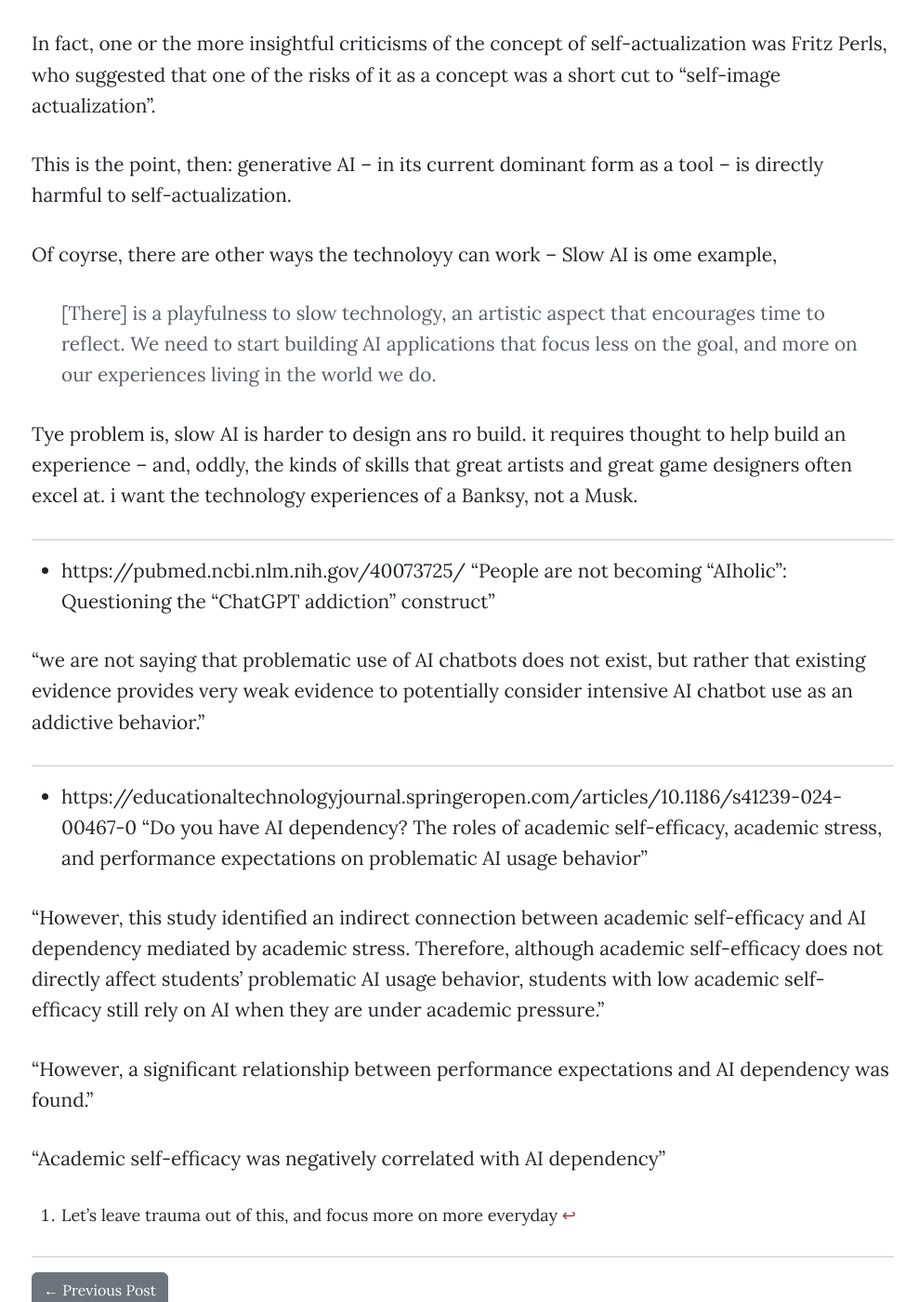
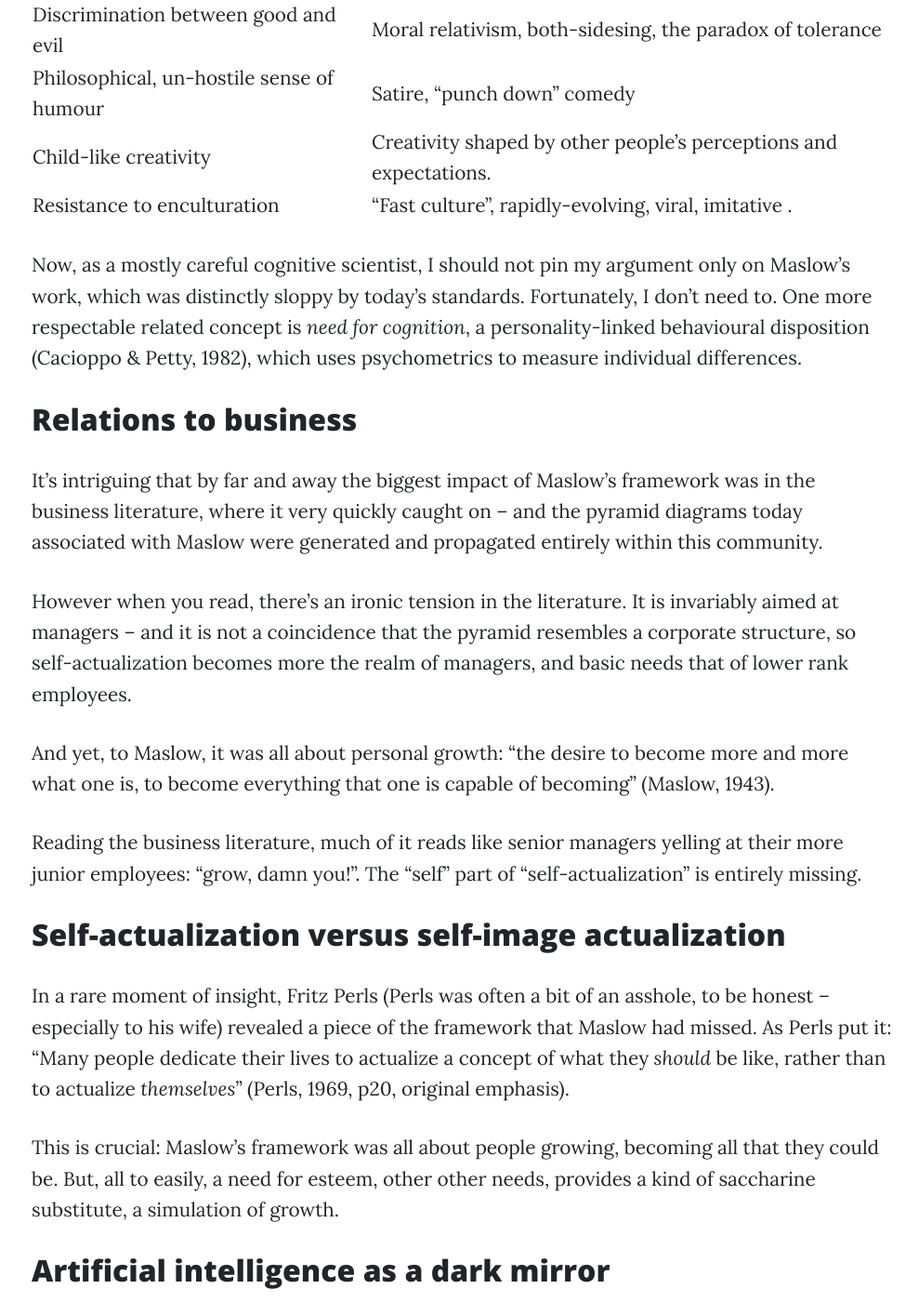
Before and after one commit to morungos/morungos.github.io, a Jekyll site: the page built from _posts/2025-08-22-super-size-my-brain.md, in a window 1280 px wide and 1400 px high, scrolled down 1877 px. Shown: the whole window at 93% size, without its empty margins (142-1131 px from the left). Built offline with Jekyll 4.4.1, drawn with Linux system fonts in a browser that asks for light colours; our own code applies the rules of GitHub Pages for plain Markdown files; some of the changed text lies outside the part shown.

Commit message:
lots of rough work

```diff
--- a/_posts/2025-08-22-super-size-my-brain.md
+++ b/_posts/2025-08-22-super-size-my-brain.md
@@ -19,78 +19,149 @@ processes and stimuli?[^trauma]
 [^trauma]: Let's leave trauma out of this, and focus more on more everyday
 experiences.
 
+One way to think about this is through the framework of Abraham Maslow, and
+especially his "hierarchy of needs", today usually depicted as a pyramid
+(although Maslow never depicted it that way). At the bottom are the basic needs,
+and only once those are being met are we able to explore higher ones. At the top
+was "self-actualization".
 
+Maslow studied a fair number of "self-actualizers" (ranging from Einstein to
+Harriet Tubman), to find out what they had in common, and what marked them apart
+from the rest of us. All in all, he found about fifteen common behaviours,
+summarised in the table below.
 
-Next, addiction. THere certainly is evidence that a kind of addiction to large
-language models both exists and [can be
-measured](https://www.sciencedirect.com/science/article/abs/pii/S0268401225000209).
+It's worth noting here that I'm talking about Maslow's original
+(semi-)qualitative work, not the abuses of his description that came later,
+especially in the popularization of his framework within the business community.
 
-One way to think about this is through tye work of Abraham Maslow, and especially
-his "hierarch of needs", usually shown as a pyramid (although Maslow never depicted
-it that way). At the bottom are the basic needs, and only once those are being met
-are we able to explore higher ones. Originally at the top was "self actualization".
+| Maslow's self-actualization               | Naive generative AI                                                   |
+| ----------------------------------------- | --------------------------------------------------------------------- |
+| Efficient perception of reality           | Increasing distortion of reality, recursive environment drift[^Ruane] |
+| Acceptance of self, others, and nature    | Perceptions of guilt, shame, anxiety                                  |
+| Spontaneity, simplicity, naturalness      | Greater salience of social norms                                      |
+| Goal centered, long-term mission in life  | Satisficing, local optimization                                       |
+| Accepting solitude without discomfort     | Constant need for social interaction                                  |
+| Autonomy and independence                 | Increasing dependency on the perceptions of others                    |
+| Continued freshness of appreciation       | Digital amnesia[^Deckker]                                             |
+| Mystic (flow) experiences, awe            | Diminishing cognitive control and attention regulation[^Deckker]      |
+| Gemeinschaftsgegühl (community feeling)   | Loss of community boundaries and identities, individualization        |
+| Profound interpersonal relations          | Wider but shallower social networks                                   |
+| Democratic character; humility, justice   | Halo effects, judgements are shaped by overall perceptions            |
+| Discrimination between good and evil      | Moral relativism, both-sidesing, the paradox of tolerance             |
+| Philosophical, un-hostile sense of humour | Satire, "punch down" comedy                                           |
+| Child-like creativity                     | Creativity shaped by other people's perceptions and expectations.     |
+| Resistance to enculturation               | "Fast culture", rapidly-evolving, viral, imitative              .     |
 
-Maslow interviewed a fair number of "selr-actualizers", to find out ehat they had in common,
-and what marked them apart from the rest of us. All in all, he found about fourteen
-common behaviours.
+Now, as a mostly careful cognitive scientist, I should not pin my argument only
+on Maslow's work, which was distinctly sloppy by today's standards. Fortunately,
+I don't need to. One more respectable related concept is *need for cognition*, a
+personality-linked behavioural disposition (Cacioppo & Petty, 1982), which uses
+psychometrics to measure individual differences.
 
-1. Efficient perception of reality
-2. Acceptance of Self, Others and Nature
-3. Spontaneity; Simplicity; Naturalness
-4. Problem Centering -- they have a missiom in life
-5. they can be solitary without discomfort
-6. Autonomy (Independence of Culture and Environment)
-7. Continued Freshness of Appreciation
-8. Mystic Experiences (Peak Experiences)
-9. Gemeinschaftsgegühl
-10. deeper and more profound interpersonal relations
-11. friendly with anyone of a suitable character regardless of class, education, political belief, race or color
-12. Discrimination Between Good and Evil
-13. Philosophical, Un-Hostile Sense of Humor
-14. Creativeness, "akin to the universal creativeness of unspoiled children"
-15. The Transcendence of Culture; Resistance to Enculturation
+## Relations to business
 
-Now lets go through these and reflect on how they relate to generative AI.
+It's intriguing that by far and away the biggest impact of Maslow's framework
+was in the business literature, where it very quickly caught on -- and the
+pyramid diagrams today associated with Maslow were generated and propagated
+entirely within this community.
 
-So the case is this: generative AI creates the comditions not for self-actualizatiom,
-but for a distortion of it.
+However when you read, there's an ironic tension in the literature. It is
+invariably aimed at managers -- and it is not a coincidence that the pyramid
+resembles a corporate structure, so self-actualization becomes more the realm of
+managers, and basic needs that of lower rank employees.
 
-In fact, one or the more insightful criticisms of the concept of self-actualization
-was Fritz Perls, who suggested that one of the risks of it as a concept was a
-short cut to "self-image actualization".
+And yet, to Maslow, it was all about personal growth: "the desire to become more
+and more what one is, to become everything that one is capable of becoming"
+(Maslow, 1943).
 
-This is the point, then: generative AI -- in its current dominant form as a tool --
-is directly harmful to self-actualization.
+Reading the business literature, much of it reads like senior managers yelling
+at their more junior employees: "grow, damn you!". The "self" part of
+"self-actualization" is entirely missing.
 
-Of coyrse, there are other ways the technoloyy can work -- Slow AI is ome example,
+## Self-actualization versus self-image actualization
+
+In a rare moment of insight, Fritz Perls (Perls was often a bit of an asshole,
+to be honest -- especially to his wife) revealed a piece of the framework that
+Maslow had missed. As Perls put it: "Many people dedicate their lives to
+actualize a concept of what they *should* be like, rather than to actualize
+*themselves*" (Perls, 1969, p20, original emphasis).
+
+This is crucial: Maslow's framework was all about people growing, becoming all
+that they could be. But, all to easily, a need for esteem, other other needs,
+provides a kind of saccharine substitute, a simulation of growth.
+
+## Artificial intelligence as a dark mirror
+
+One of the few true experts in both artificial intelligence and in
+psychoanalytic thinking is Sherry Turkle. Her classic, *The Second Self*,
+explores the mirror as a metaphor for intelligent machines (for want of a better
+term), in some depth. One passage is worth quoting in full:
+
+> Ours has been called a culture of narcissism. The label is apt but can be
+> misleading. It reads colloquially as selfishness and self-absorption. But
+> these images do not capture the anxiety behind our search for mirrors. We are
+> insecure in our understanding of ourselves, and this insecurity breeds a new
+> preoccupation with the question of who we are. We search for ways to see
+> ourselves. The computer is a new mirror, the first psychological machine.
+> Beyond its nature as an analytical engine lies its second nature as an
+> evocative object. (Turkle, 1984, p279).
+
+Turkle's insight completes the puzzle. Maslow's needs are basic drives, and as
+we see ourselves in the mirror of new artificial intelligence, we all too easily
+see a false self-image -- ourselves as we wish to be seen: creative, autonomous,
+rich, powerful, beautiful, loved. We want our super-sized brain -- and, more
+importantly, we *need* everyone else to see it.
+
+And ChatGPT, the evocative mirror of our new technological world, can persuade
+us that this self-image is real. While we think we are busily self-actualizing,
+we are building the image, not the reality.
+
+Generative AI -- in its current dominant form as a tool -- is directly harmful
+to self-actualization.
+
+## One alternative: slow AI
+
+Of course, there are other ways the technology can work -- Slow AI is one example,
 
 > [There] is a playfulness to slow technology, an artistic aspect that encourages
 > time to reflect. We need to start building AI applications that focus less on
 > the goal, and more on our experiences living in the world we do.
 
-Tye problem is, slow AI is harder to design ans ro build. it requires thought
-to help build an experience -- and, oddly, the kinds of skills that great artists and great
-game designers often excel at. i want the technology experiences of a Banksy, not a Musk.
+The problem is, slow AI is harder to design and to build. it requires thought
+and skill to help build an experience that goes beyond this illusion -- and,
+oddly, the kinds of skills that great artists and great game designers often
+excel at. I want the technology experiences of a Banksy, not a Musk.
 
----
+## Another alternative: stories
 
-* https://pubmed.ncbi.nlm.nih.gov/40073725/ "People are not becoming "AIholic": Questioning the "ChatGPT addiction" construct"
+Another approach is to step away from reflecting one person, and instead show
+reflections of other -- real -- people. That was the basis of Roger Schank's
+"ASK Systems". One great example was the "Sounding Board" -- it had a chat-like
+interface but instead of using generative text to tell you what to do, it
+presented short video clips of what other real people had done, maybe even in
+slightly different situations.
 
-"we are not saying that problematic use of AI chatbots does not exist, but
-rather that existing evidence provides very weak evidence to potentially
-consider intensive AI chatbot use as an addictive behavior."
+This changes the way we perceive the information: we have to work, cognitively,
+to apply the information. And we get to see the value in other people's
+expertise, so we can see the value our own more accurately.
 
----
+## Generative artificial intelligence:
 
-* https://educationaltechnologyjournal.springeropen.com/articles/10.1186/s41239-024-00467-0 "Do you have AI dependency? The roles of academic self-efficacy, academic stress, and performance expectations on problematic AI usage behavior"
+So, will generative artificial intelligence make us into cognitive couch
+potatoes? Will it exert a pressure that makes self-actualization harder?
+There hasn't been a whole lot of research on this, but I think there is a
+case to answer.
 
-"However, this study identified an indirect connection between academic
-self-efficacy and AI dependency mediated by academic stress. Therefore, although
-academic self-efficacy does not directly affect students’ problematic AI usage
-behavior, students with low academic self-efficacy still rely on AI when they
-are under academic pressure."
+In a way, it all comes down to the basic question we asked at the start: are our
+mental capacities malleable or not?
 
-"However, a significant relationship between performance expectations and AI
-dependency was found."
+If they aren't, then generative artificial intelligence is
 
-"Academic self-efficacy was negatively correlated with AI dependency"
+But if they are, if we need to rise towards self-actualization to be happy
+
+
+## Notes
+
+
+Recursive environment drift
+* https://www.psychologytoday.com/us/blog/the-algorithmic-mind/202508/how-ai-chatbots-may-blur-reality
```
